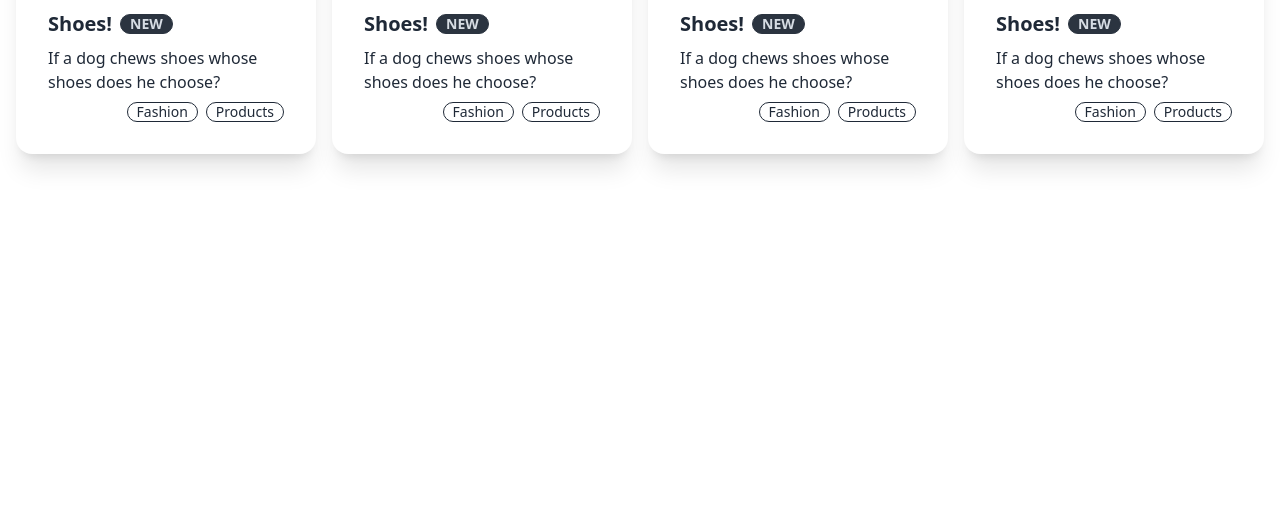
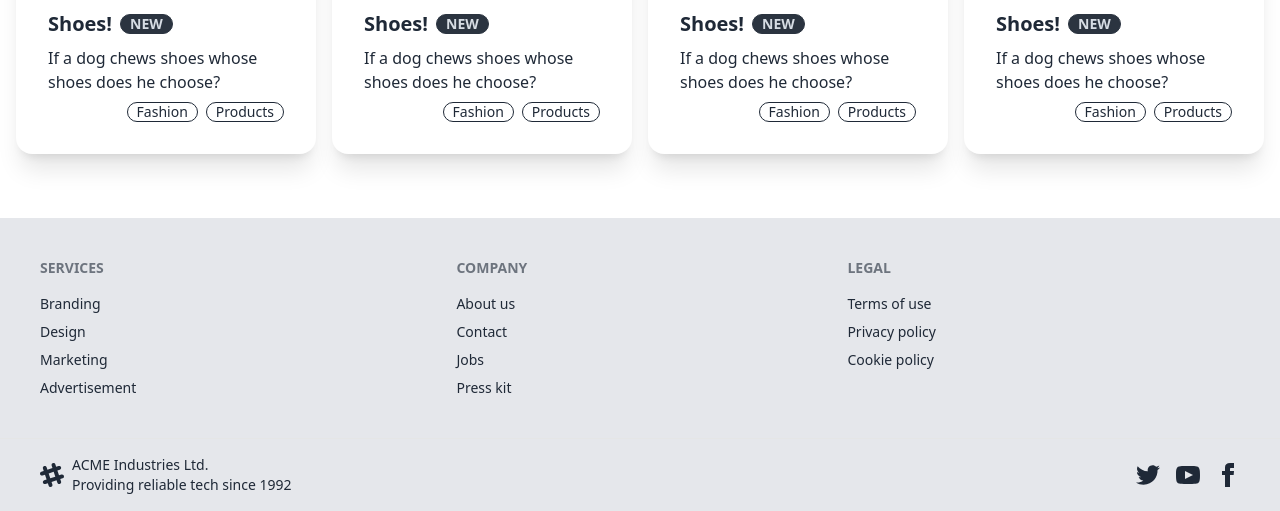
Before and after one commit to Mmy2000/tailwind-css, a website: page src/index.html in a window 1280 px wide. Shown: the part 1749-2260 px from the top of the page. Before the commit the page ends 1967 px from the top, so only its background shows below. Drawn offline with Linux system fonts and the light colour scheme.

```diff
--- a/src/index.html
+++ b/src/index.html
@@ -187,7 +187,41 @@
                 </div>
             </div>
         </div>
-    </section>
+    </section><footer class="footer p-10 dark:bg-gray-800 dark:text-white  text-base-content bg-gray-200">
+  <nav>
+    <h6 class="footer-title">Services</h6>
+    <a class="link link-hover">Branding</a>
+    <a class="link link-hover">Design</a>
+    <a class="link link-hover">Marketing</a>
+    <a class="link link-hover">Advertisement</a>
+  </nav>
+  <nav>
+    <h6 class="footer-title">Company</h6>
+    <a class="link link-hover">About us</a>
+    <a class="link link-hover">Contact</a>
+    <a class="link link-hover">Jobs</a>
+    <a class="link link-hover">Press kit</a>
+  </nav>
+  <nav>
+    <h6 class="footer-title">Legal</h6>
+    <a class="link link-hover">Terms of use</a>
+    <a class="link link-hover">Privacy policy</a>
+    <a class="link link-hover">Cookie policy</a>
+  </nav>
+</footer>
+<footer class="footer px-10 py-4 border-t dark:bg-gray-900 dark:text-white text-base-content border-base-300 bg-gray-200">
+  <aside class="items-center grid-flow-col">
+    <svg width="24" height="24" viewBox="0 0 24 24" xmlns="http://www.w3.org/2000/svg" fill-rule="evenodd" clip-rule="evenodd" class="fill-current"><path d="M22.672 15.226l-2.432.811.841 2.515c.33 1.019-.209 2.127-1.23 2.456-1.15.325-2.148-.321-2.463-1.226l-.84-2.518-5.013 1.677.84 2.517c.391 1.203-.434 2.542-1.831 2.542-.88 0-1.601-.564-1.86-1.314l-.842-2.516-2.431.809c-1.135.328-2.145-.317-2.463-1.229-.329-1.018.211-2.127 1.231-2.456l2.432-.809-1.621-4.823-2.432.808c-1.355.384-2.558-.59-2.558-1.839 0-.817.509-1.582 1.327-1.846l2.433-.809-.842-2.515c-.33-1.02.211-2.129 1.232-2.458 1.02-.329 2.13.209 2.461 1.229l.842 2.515 5.011-1.677-.839-2.517c-.403-1.238.484-2.553 1.843-2.553.819 0 1.585.509 1.85 1.326l.841 2.517 2.431-.81c1.02-.33 2.131.211 2.461 1.229.332 1.018-.21 2.126-1.23 2.456l-2.433.809 1.622 4.823 2.433-.809c1.242-.401 2.557.484 2.557 1.838 0 .819-.51 1.583-1.328 1.847m-8.992-6.428l-5.01 1.675 1.619 4.828 5.011-1.674-1.62-4.829z"></path></svg>
+    <p>ACME Industries Ltd. <br>Providing reliable tech since 1992</p>
+  </aside>
+  <nav class="md:place-self-center md:justify-self-end">
+    <div class="grid grid-flow-col gap-4">
+      <a><svg xmlns="http://www.w3.org/2000/svg" width="24" height="24" viewBox="0 0 24 24" class="fill-current"><path d="M24 4.557c-.883.392-1.832.656-2.828.775 1.017-.609 1.798-1.574 2.165-2.724-.951.564-2.005.974-3.127 1.195-.897-.957-2.178-1.555-3.594-1.555-3.179 0-5.515 2.966-4.797 6.045-4.091-.205-7.719-2.165-10.148-5.144-1.29 2.213-.669 5.108 1.523 6.574-.806-.026-1.566-.247-2.229-.616-.054 2.281 1.581 4.415 3.949 4.89-.693.188-1.452.232-2.224.084.626 1.956 2.444 3.379 4.6 3.419-2.07 1.623-4.678 2.348-7.29 2.04 2.179 1.397 4.768 2.212 7.548 2.212 9.142 0 14.307-7.721 13.995-14.646.962-.695 1.797-1.562 2.457-2.549z"></path></svg></a>
+      <a><svg xmlns="http://www.w3.org/2000/svg" width="24" height="24" viewBox="0 0 24 24" class="fill-current"><path d="M19.615 3.184c-3.604-.246-11.631-.245-15.23 0-3.897.266-4.356 2.62-4.385 8.816.029 6.185.484 8.549 4.385 8.816 3.6.245 11.626.246 15.23 0 3.897-.266 4.356-2.62 4.385-8.816-.029-6.185-.484-8.549-4.385-8.816zm-10.615 12.816v-8l8 3.993-8 4.007z"></path></svg></a>
+      <a><svg xmlns="http://www.w3.org/2000/svg" width="24" height="24" viewBox="0 0 24 24" class="fill-current"><path d="M9 8h-3v4h3v12h5v-12h3.642l.358-4h-4v-1.667c0-.955.192-1.333 1.115-1.333h2.885v-5h-3.808c-3.596 0-5.192 1.583-5.192 4.615v3.385z"></path></svg></a>
+    </div>
+  </nav>
+</footer>
     <script src="js/main.js"></script>
 
 </body>
```
Also changed, not shown: dist/css/output.css.
